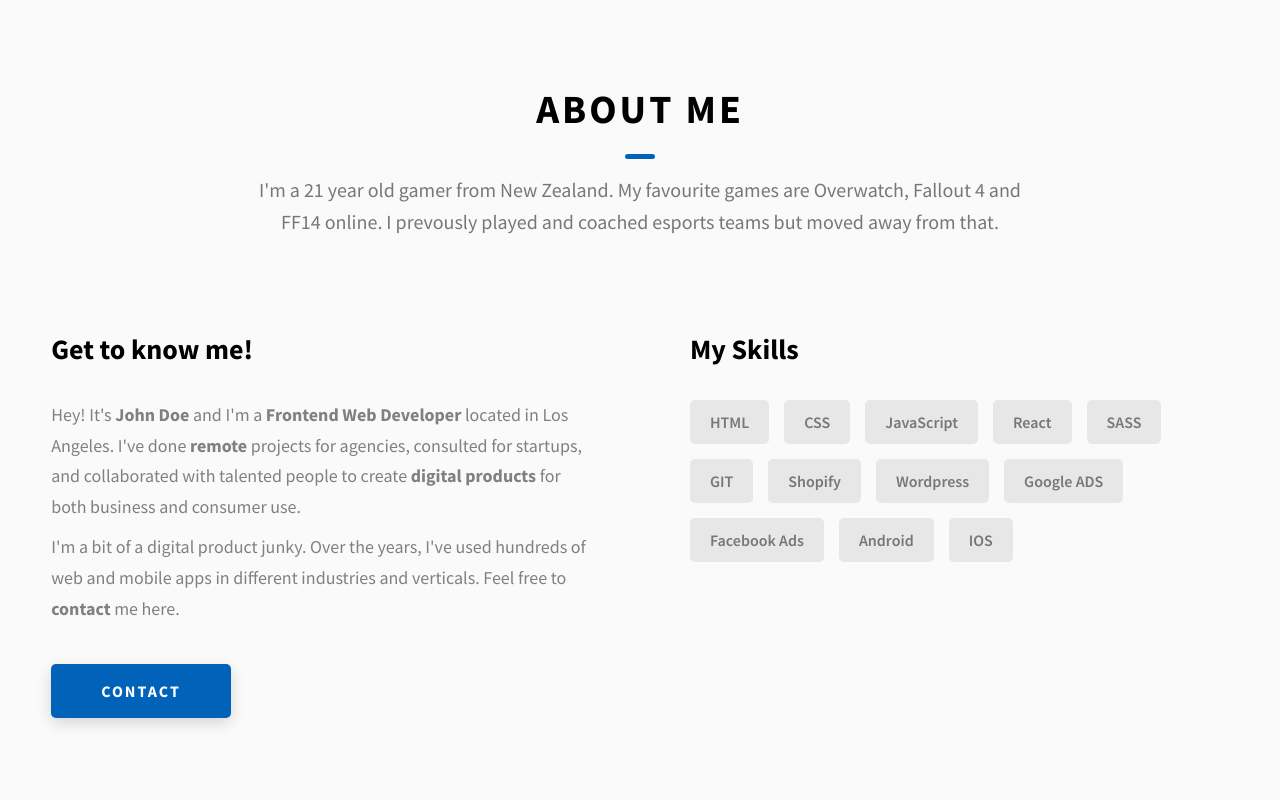
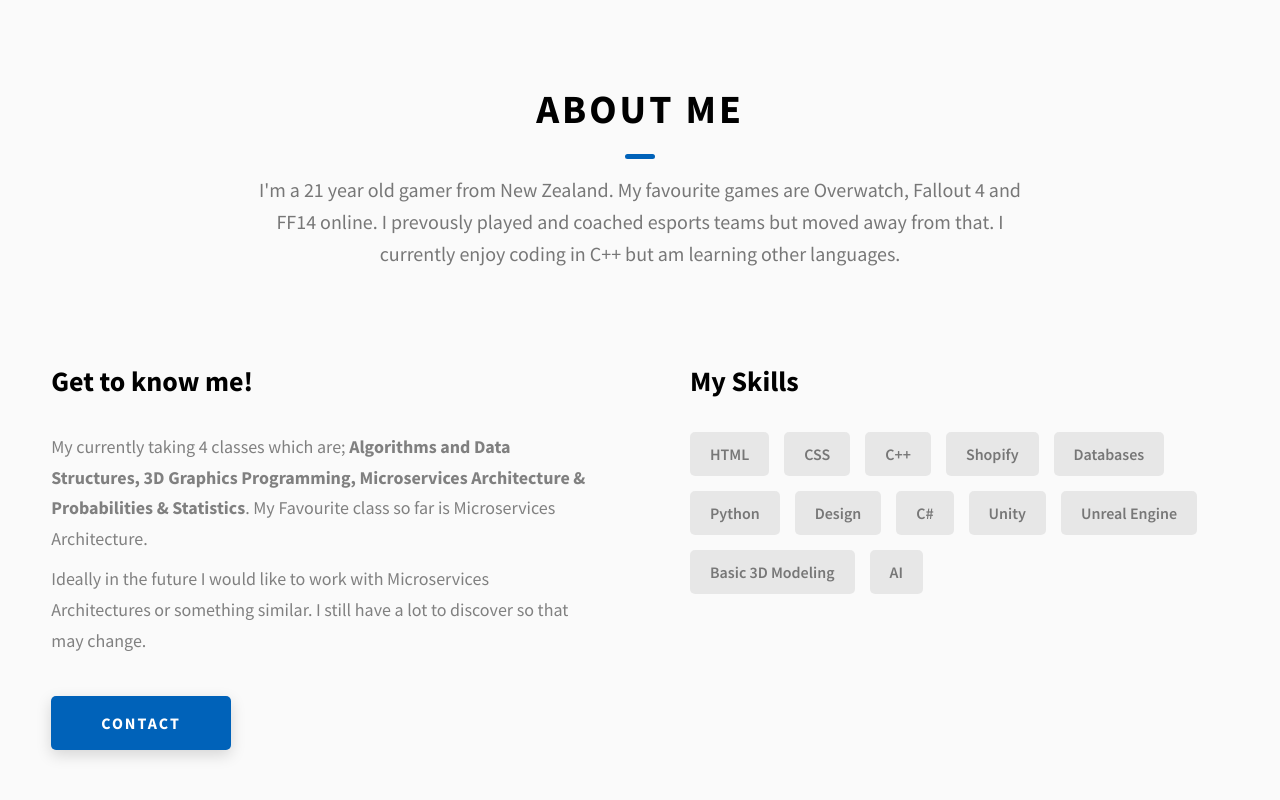
Before and after one commit to Benji1155/MaxPresley, a website: page index.html in a window 1280 px wide. Shown: the part 841-1641 px from the top of the page. Drawn offline with Linux system fonts and the light colour scheme.

Commit message:
Update index.html

```diff
--- a/index.html
+++ b/index.html
@@ -155,30 +155,21 @@
           <span class="heading-sec__main">About Me</span>
           <span class="heading-sec__sub">
             I'm a 21 year old gamer from New Zealand. My favourite games are Overwatch, Fallout 4 and FF14 online.
-              I prevously played and coached esports teams but moved away from that.
+              I prevously played and coached esports teams but moved away from that. I currently enjoy coding in
+              C++ but am learning other languages.
           </span>
         </h2>
         <div class="about__content">
           <div class="about__content-main">
             <h3 class="about__content-title">Get to know me!</h3>
             <div class="about__content-details">
-              <p class="about__content-details-para">
-                Hey! It's
-                <strong>John Doe</strong>
-                and I'm a <strong> Frontend Web Developer </strong> located in
-                Los Angeles. I've done
-                <strong> remote </strong>
-                projects for agencies, consulted for startups, and collaborated
-                with talented people to create
-                <strong>digital products </strong>
-                for both business and consumer use.
-              </p>
-              <p class="about__content-details-para">
-                I'm a bit of a digital product junky. Over the years, I've used
-                hundreds of web and mobile apps in different industries and
-                verticals. Feel free to
-                <strong>contact</strong> me here.
-              </p>
+                <p class="about__content-details-para">
+                    My currently taking 4 classes which are; <strong>Algorithms and Data Structures, 3D Graphics Programming, Microservices Architecture & Probabilities & Statistics</strong>.
+                    My Favourite class so far is Microservices Architecture.
+                </p>
+                <p class="about__content-details-para">
+                    Ideally in the future I would like to work with Microservices Architectures or something similar. I still have a lot to discover so that may change.
+                </p>
             </div>
             <a href="./#contact" class="btn btn--med btn--theme dynamicBgClr"
               >Contact</a
@@ -189,16 +180,16 @@
             <div class="skills">
               <div class="skills__skill">HTML</div>
               <div class="skills__skill">CSS</div>
-              <div class="skills__skill">JavaScript</div>
-              <div class="skills__skill">React</div>
-              <div class="skills__skill">SASS</div>
-              <div class="skills__skill">GIT</div>
+              <div class="skills__skill">C++</div>
               <div class="skills__skill">Shopify</div>
-              <div class="skills__skill">Wordpress</div>
-              <div class="skills__skill">Google ADS</div>
-              <div class="skills__skill">Facebook Ads</div>
-              <div class="skills__skill">Android</div>
-              <div class="skills__skill">IOS</div>
+              <div class="skills__skill">Databases</div>
+              <div class="skills__skill">Python</div>
+              <div class="skills__skill">Design</div>
+              <div class="skills__skill">C#</div>
+              <div class="skills__skill">Unity</div>
+              <div class="skills__skill">Unreal Engine</div>
+              <div class="skills__skill">Basic 3D Modeling</div>
+              <div class="skills__skill">AI</div>
             </div>
           </div>
         </div>
```
